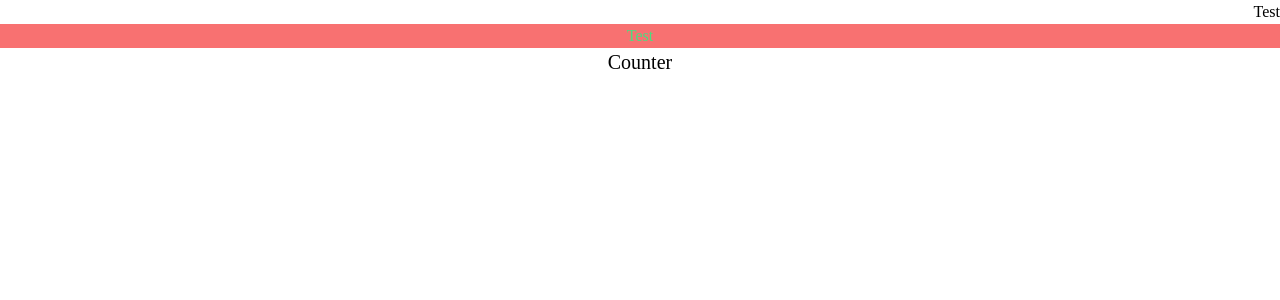
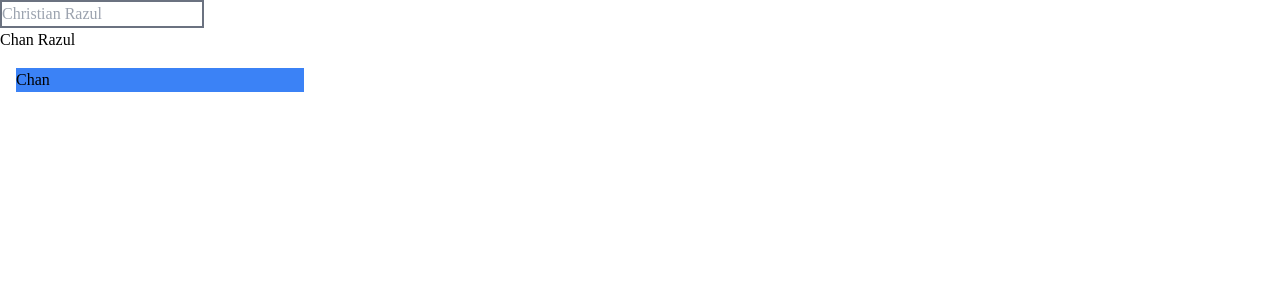
Before and after one commit to christianrazul/cv-architect, a React (Vite) app: page / in a window 1280 px wide. Shown: the top 300 px of the page. Built offline with nearby package versions, Linux system fonts and the light colour scheme.

Commit message:
Update dependencies and add Prettier and Tailwind CSS plugin

```diff
--- a/package.json
+++ b/package.json
@@ -28,6 +28,8 @@
     "eslint": "^8.57.0",
     "eslint-plugin-react-hooks": "^4.6.0",
     "eslint-plugin-react-refresh": "^0.4.6",
+    "prettier": "^3.2.5",
+    "prettier-plugin-tailwindcss": "^0.5.13",
     "tailwindcss": "^3.4.3",
     "typescript": "^5.2.2",
     "vite": "^5.2.0"
--- a/src/App.tsx
+++ b/src/App.tsx
@@ -1,16 +1,76 @@
-import { useState } from 'react';
-import './style.css';
-import Header from './components/Header';
-import Test from './components/Test';
+import { useState } from "react";
+import "./style.css";
+
+const HeaderForm = () => {
+  const [headerInfo, setHeaderInfo] = useState({
+    name: "Chan Razul",
+    email: "",
+    contact: 0,
+    address: "",
+  });
+
+  const updateName = (event: React.ChangeEvent<HTMLInputElement>) => {
+    const updatedName = { ...headerInfo, name: event.target.value };
+
+    setHeaderInfo(updatedName);
+  };
+
+  return (
+    <div>
+      <input
+        type="text"
+        onChange={updateName}
+        placeholder="Christian Razul"
+        className="border-2 border-gray-500"
+      />
+      <p>{headerInfo.name}</p>
+    </div>
+  );
+};
+
+interface HeaderProps {
+  name: string;
+  email?: string;
+  contact?: number;
+  address?: string;
+}
+
+const Header = ({ name, email, contact, address }: HeaderProps) => {
+  return (
+    <div className="flex bg-blue-500">
+      <div>{name && <h1>{name}</h1>}</div>
+    </div>
+  );
+};
+
+const Summary = () => {
+  return <div className="">Summary</div>;
+};
+
+const Education = () => {
+  return <div className="">Education</div>;
+};
+
+const WorkHistory = () => {
+  return <div className="">Work History</div>;
+};
+
+const Resume = ({ name }) => {
+  return (
+    <div className="border-3 flex h-auto w-80 flex-col gap-2 border-red-200 p-4">
+      <Header name={name} />
+      {/* <Summary />
+      <Education />
+      <WorkHistory /> */}
+    </div>
+  );
+};
 
 function App() {
-  const [count, setCount] = useState(0);
-
   return (
     <>
-      <Header />
-      <Test />
-      <h1 className='dark text-xl flex justify-center text-ellipsis'>Counter</h1>
+      <HeaderForm />
+      <Resume name="Chan" />
     </>
   );
 }
--- a/src/style.css
+++ b/src/style.css
@@ -558,16 +558,47 @@ video {
   display: flex;
 }
 
+.h-auto {
+  height: auto;
+}
+
+.w-80 {
+  width: 20rem;
+}
+
+.flex-col {
+  flex-direction: column;
+}
+
 .justify-end {
   justify-content: flex-end;
 }
 
-.justify-center {
-  justify-content: center;
+.gap-2 {
+  gap: 0.5rem;
 }
 
 .text-ellipsis {
   text-overflow: ellipsis;
+}
+
+.border-2 {
+  border-width: 2px;
+}
+
+.border-gray-500 {
+  --tw-border-opacity: 1;
+  border-color: rgb(107 114 128 / var(--tw-border-opacity));
+}
+
+.border-red-200 {
+  --tw-border-opacity: 1;
+  border-color: rgb(254 202 202 / var(--tw-border-opacity));
+}
+
+.bg-blue-500 {
+  --tw-bg-opacity: 1;
+  background-color: rgb(59 130 246 / var(--tw-bg-opacity));
 }
 
 .bg-red-400 {
@@ -575,13 +606,12 @@ video {
   background-color: rgb(248 113 113 / var(--tw-bg-opacity));
 }
 
+.p-4 {
+  padding: 1rem;
+}
+
 .text-center {
   text-align: center;
-}
-
-.text-xl {
-  font-size: 1.25rem;
-  line-height: 1.75rem;
 }
 
 .text-green-400 {
```
Also changed, not shown: 2 other files (tests, documents, lock files or other folders).
